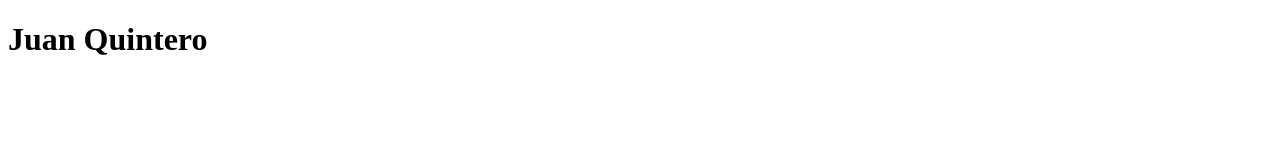
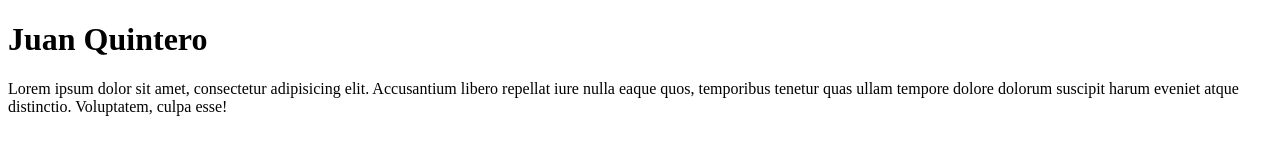
Before and after one commit to jfelipeq14/html-tarde, a plain HTML site: page index.html in a window 1280 px wide. Drawn offline with Linux system fonts and the light colour scheme.

Commit message:
add lorem in html

```diff
--- a/index.html
+++ b/index.html
@@ -9,6 +9,7 @@
 
 <body>
     <h1>Juan Quintero</h1>
+    <p>Lorem ipsum dolor sit amet, consectetur adipisicing elit. Accusantium libero repellat iure nulla eaque quos, temporibus tenetur quas ullam tempore dolore dolorum suscipit harum eveniet atque distinctio. Voluptatem, culpa esse!</p>
 </body>
 
 </html>
```
